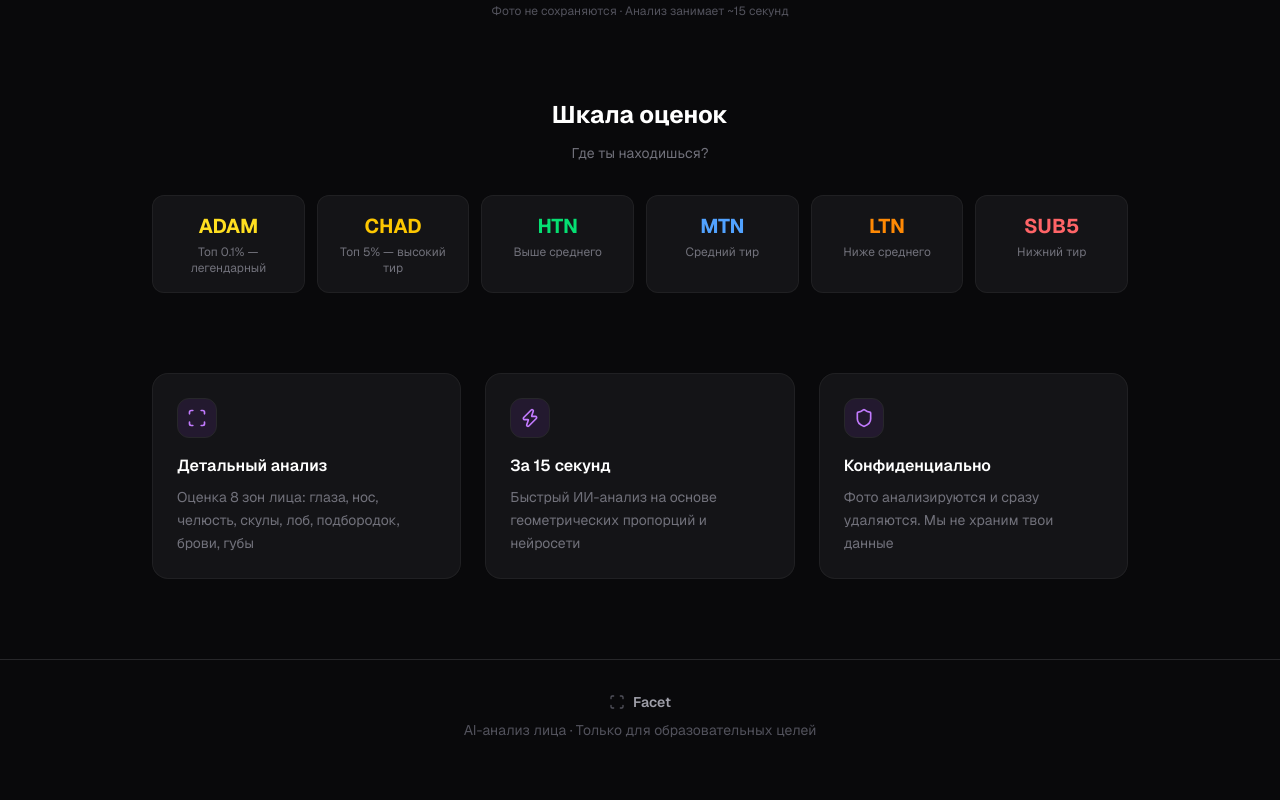
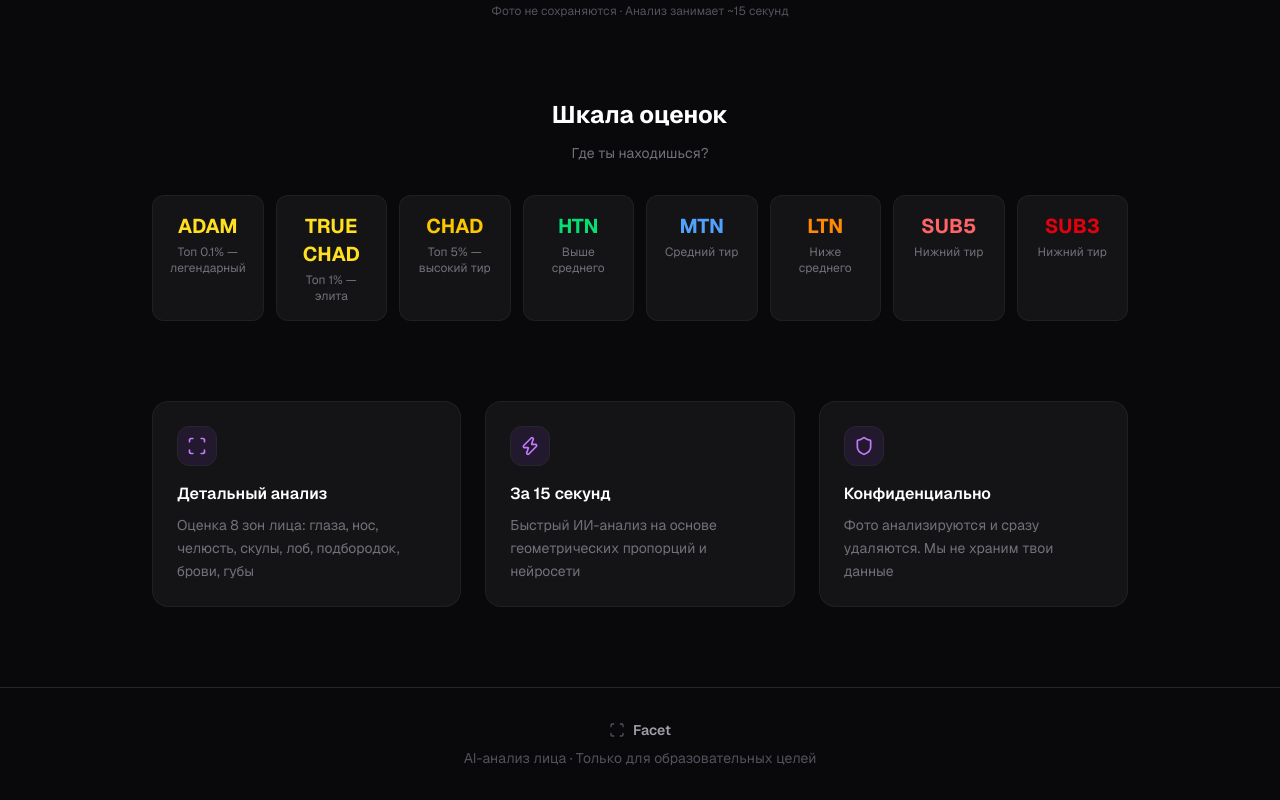
Before and after one commit to eltkk/looksmaxx-analyzer, a Next.js app in the folder frontend/: page / in a window 1280 px wide. Shown: the part 998-1798 px from the top of the page. Before the commit the page ends 1770 px from the top, so only its background shows below. Built offline with nearby package versions, Linux system fonts and the light colour scheme.

Commit message:
fix: add missing TRUE CHAD and SUB3 tiers to rating scale

```diff
--- a/frontend/app/page.tsx
+++ b/frontend/app/page.tsx
@@ -5,12 +5,14 @@ import { useRouter } from "next/navigation";
 import { Upload, Scan, ChevronRight, Zap, Shield, AlertCircle, RefreshCw, Info } from "lucide-react";
 
 const RATING_EXAMPLES = [
-  { tier: "ADAM", color: "text-yellow-300", desc: "Топ 0.1% — легендарный" },
-  { tier: "CHAD", color: "text-yellow-400", desc: "Топ 5% — высокий тир" },
-  { tier: "HTN", color: "text-green-400", desc: "Выше среднего" },
-  { tier: "MTN", color: "text-blue-400", desc: "Средний тир" },
-  { tier: "LTN", color: "text-orange-400", desc: "Ниже среднего" },
-  { tier: "SUB5", color: "text-red-400", desc: "Нижний тир" },
+  { tier: "ADAM",      color: "text-yellow-300", desc: "Топ 0.1% — легендарный" },
+  { tier: "TRUE CHAD", color: "text-yellow-300", desc: "Топ 1% — элита" },
+  { tier: "CHAD",      color: "text-yellow-400", desc: "Топ 5% — высокий тир" },
+  { tier: "HTN",       color: "text-green-400",  desc: "Выше среднего" },
+  { tier: "MTN",       color: "text-blue-400",   desc: "Средний тир" },
+  { tier: "LTN",       color: "text-orange-400", desc: "Ниже среднего" },
+  { tier: "SUB5",      color: "text-red-400",    desc: "Нижний тир" },
+  { tier: "SUB3",      color: "text-red-600",    desc: "Нижний тир" },
 ];
 
 const NATIONALITIES = [
@@ -364,7 +366,7 @@ export default function HomePage() {
       <section className="max-w-5xl mx-auto px-6 pb-20">
         <h2 className="text-center text-2xl font-bold text-white mb-3">Шкала оценок</h2>
         <p className="text-center text-zinc-500 text-sm mb-8">Где ты находишься?</p>
-        <div className="grid grid-cols-3 md:grid-cols-6 gap-3">
+        <div className="grid grid-cols-4 md:grid-cols-8 gap-3">
           {RATING_EXAMPLES.map((r) => (
             <div key={r.tier} className="glass rounded-xl p-4 text-center">
               <div className={`text-xl font-bold mb-1 ${r.color}`}>{r.tier}</div>
```
